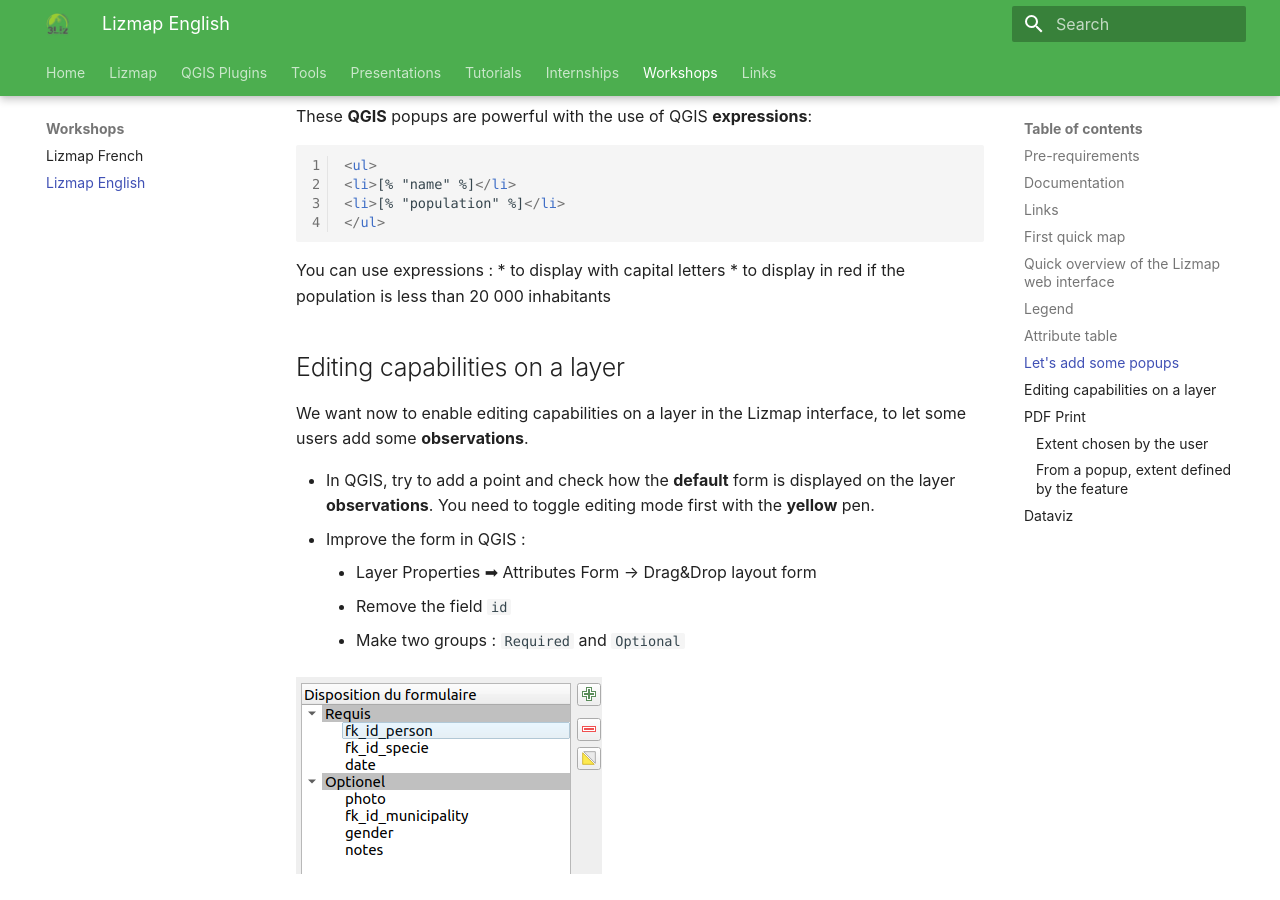
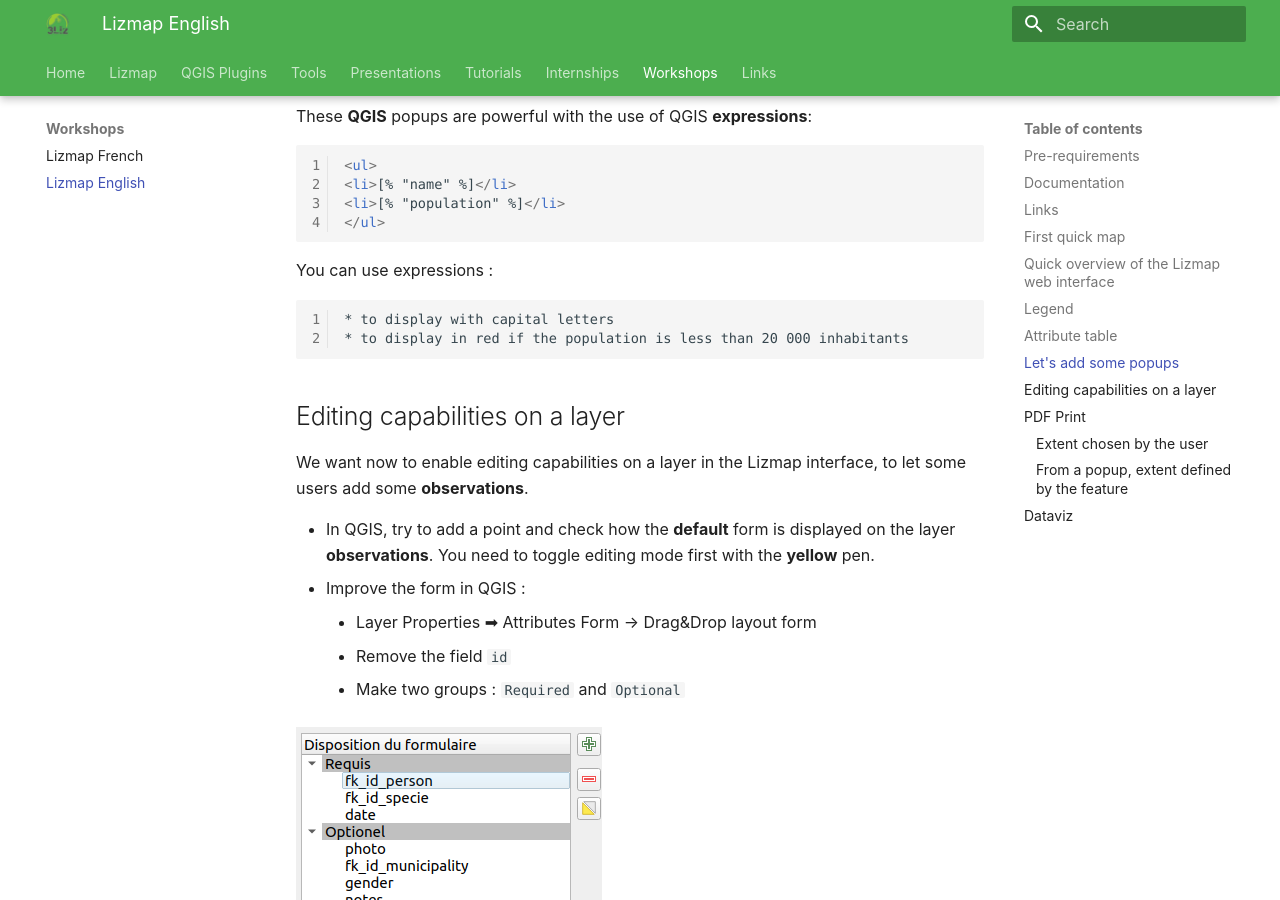
Before and after one commit to 3liz/3liz.github.io, an MkDocs documentation site: the page built from docs/workshop/lizmap-short-english.md, in a window 1280 px wide and 900 px high, scrolled down 3140 px. Built offline with MkDocs 1.6.1 and Material for MkDocs 9.7.7, drawn with Linux system fonts in a browser that asks for light colours; nearby versions of some CDN libraries; some of the changed text lies outside the part shown.

````diff
--- a/docs/workshop/lizmap-short-english.md
+++ b/docs/workshop/lizmap-short-english.md
@@ -33,7 +33,7 @@ This workshop is designed for Lizmap users, half day.
 * Open the project
 * Set the extent on the map canvas
 * In the Project Properties :
-      * **Relations** tab, add all relations **automatically* with **Discover Relations**
+      * **Relations** tab, add all relations **automatically** with **Discover Relations**
       * **QGIS Server** tab,
           * **Service capabilities**, set a **title** and an **abstract**
           * **WMS capabilities**, use the current canvas extent
@@ -97,6 +97,7 @@ These **QGIS** popups are powerful with the use of QGIS **expressions**:
 ```
 
 You can use expressions :
+
     * to display with capital letters
     * to display in red if the population is less than 20 000 inhabitants
 
````
